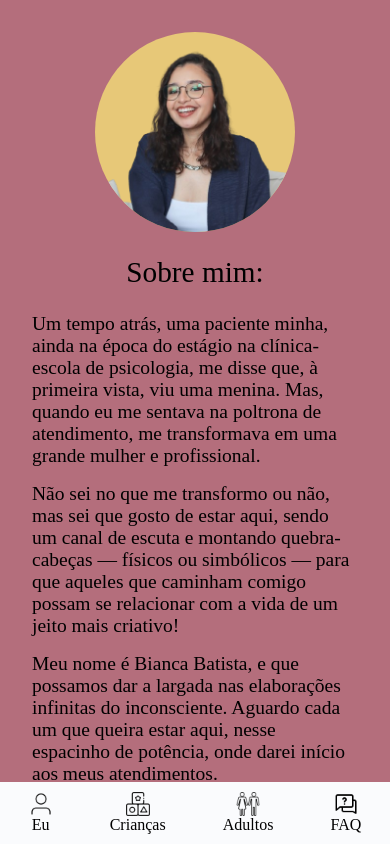
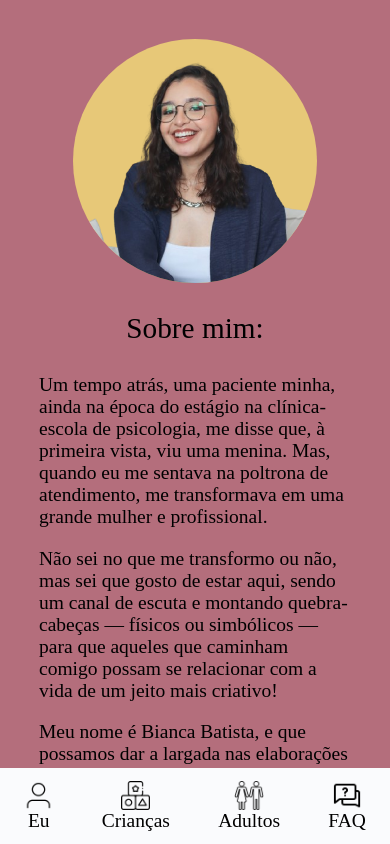
Before and after one commit to robertabononi/psi-bianca-batista, an Angular app: page /menu in a window 390 px wide. Built offline with nearby package versions, Linux system fonts and the light colour scheme.

Commit message:
style: ajuste responsividade

```diff
--- a/src/app/components/menu/menu.scss
+++ b/src/app/components/menu/menu.scss
@@ -13,11 +13,11 @@
         flex-direction: column;
         align-items: center;
         justify-content: center;
-        padding: 10px;
-        font-size: 16px;
+        padding: 3.125vw; /* 10px */
+        font-size: 5vw; /* 16px */
 
         img {
-            width: 24px;
+            width: 7.5vw; /* 24px */
         }
     }
 }
--- a/src/app/pages/about-me-page/about-me-page.scss
+++ b/src/app/pages/about-me-page/about-me-page.scss
@@ -7,19 +7,19 @@
     display: flex;
     flex-direction: column;
     align-items: center;
-    padding: 32px;
+    padding: 10vw; /* 32px */
 
     &__image {
         background-color: #e7c878;
-        border-radius: 999px;
-        width: 200px;
+        border-radius: 312.1875vw; /* 999px */
+        width: 62.5vw; /* 200px */
     }
 
     &__title {
-        margin: 24px 0;
+        margin: 7.5vw 0; /* 24px 0 */;
     }
 
     &__paragraph:not(:last-child) {
-        margin-bottom: 16px;
+        margin-bottom: 5vw; /* 16px */
     }
 }
--- a/src/app/pages/menu-page/menu-page.scss
+++ b/src/app/pages/menu-page/menu-page.scss
@@ -1,6 +1,6 @@
 .menu-page {
     &__content {
-        height: calc(100vh - 62px);
+        height: calc(100vh - 19.375vw); /* 100vh - 62px */
         position: fixed;
         overflow: auto;
     }
```
